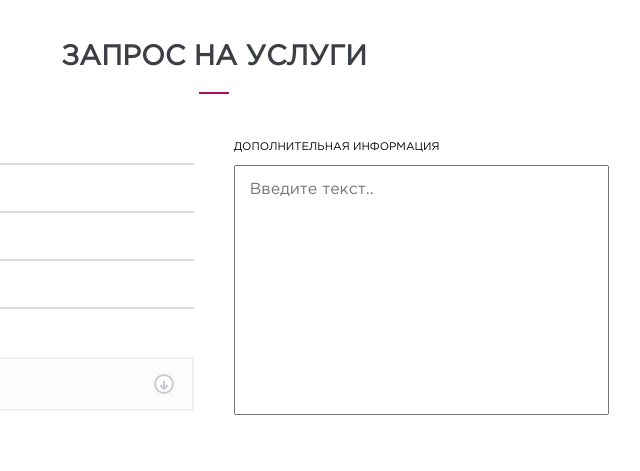
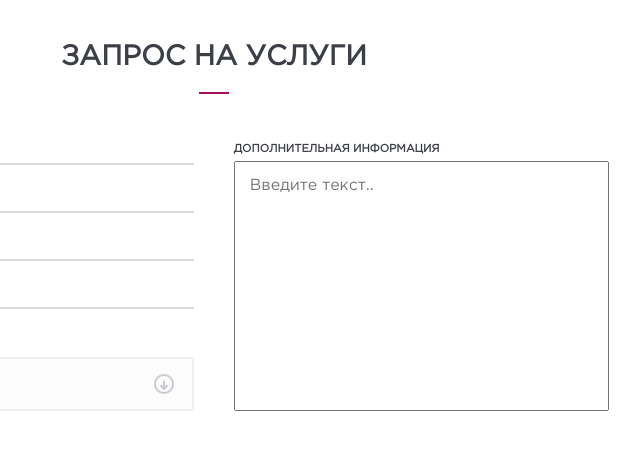
Before and after one commit to MateAcademy-FE-study/decolette_SAL, a website: page app/index.html in a window 1280 px wide. Shown: the part 2140-2611 px from the top of the page, 426-1066 px from the left. Drawn offline with nearby package versions, Linux system fonts and the light colour scheme; files that its build step writes are made by us from their sources; files whose address does not match are found by name.

Commit message:
changes for class add_inf

```diff
--- a/app/scss/_lastPart.scss
+++ b/app/scss/_lastPart.scss
@@ -20,7 +20,7 @@
   	}
   	&__add-inf {
 		width: 47.5%;
-		margin-top: 13px;
+		margin-top:11px;
 	}
   	&__button {
 	  	position: absolute;
@@ -111,11 +111,15 @@
 	}
 }
 
+
 .add-inf {
 	p {
 		text-transform: uppercase;
 		font-size: 11px;
-		font-weight: medium;
+		line-height: 20px;
+		font-weight: 600;
+		color: #3c3f46;
+		margin-bottom: 2px;
 		}
 	&__textarea {
 		padding: 15px;
```
Also changed, not shown: dist/css/style.css, dist/css/style.min.css.
